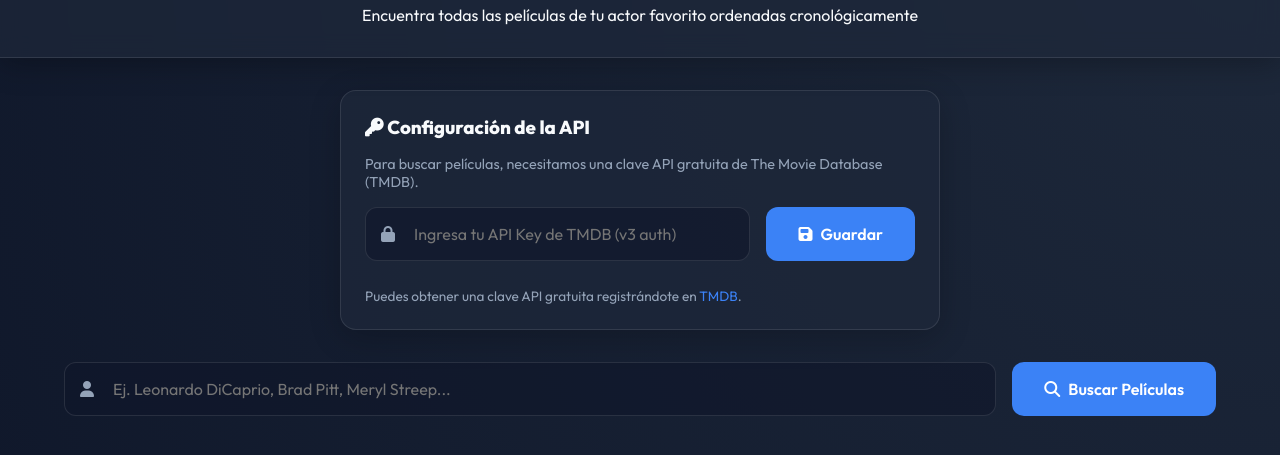
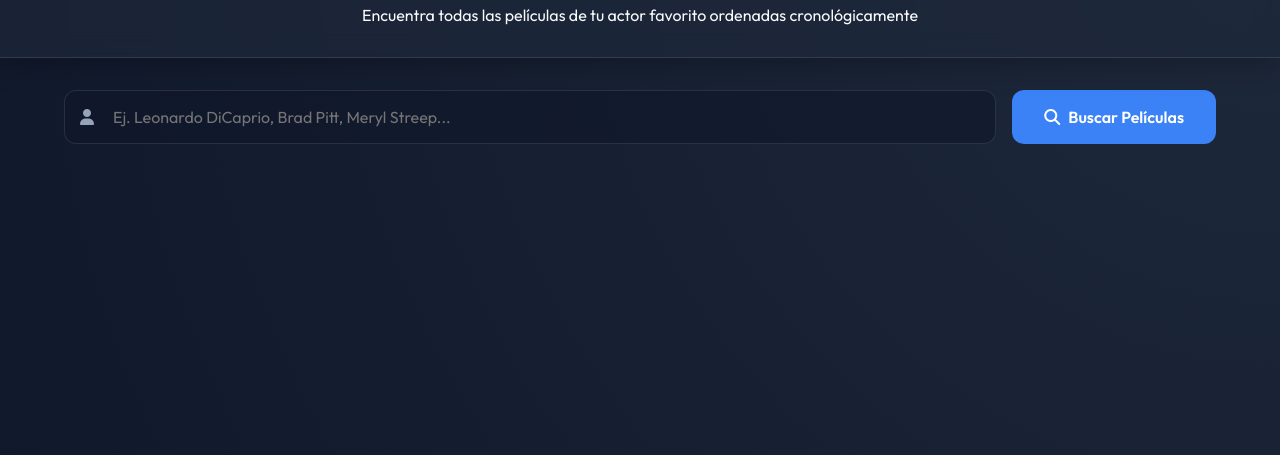
Before and after one commit to mdchi2/peliculas, a plain HTML site: page index.html in a window 1280 px wide. Shown: the part 85-540 px from the top of the page. Drawn offline with Linux system fonts and the light colour scheme.

Commit message:
Add files via upload

```diff
--- a/index.html
+++ b/index.html
@@ -293,13 +293,13 @@
     <div class="container">
 
         <!-- Configuración de API Key -->
-        <div class="settings-panel" id="apiKeyPanel">
+        <div class="settings-panel" id="apiKeyPanel" style="display: none;">
             <h3><i class="fas fa-key"></i> Configuración de la API</h3>
             <p>Para buscar películas, necesitamos una clave API gratuita de The Movie Database (TMDB).</p>
             <div class="search-section">
                 <div class="input-group">
                     <i class="fas fa-lock"></i>
-                    <input type="password" id="api-key-input" placeholder="Ingresa tu API Key de TMDB (v3 auth)">
+                    <input type="password" id="api-key-input" placeholder="Ingresa tu API Key de TMDB (v3 auth)" value="58ccf07fb41de81f159a762fd78af36c">
                 </div>
                 <button id="save-api-btn"><i class="fas fa-save"></i> Guardar</button>
             </div>
```
